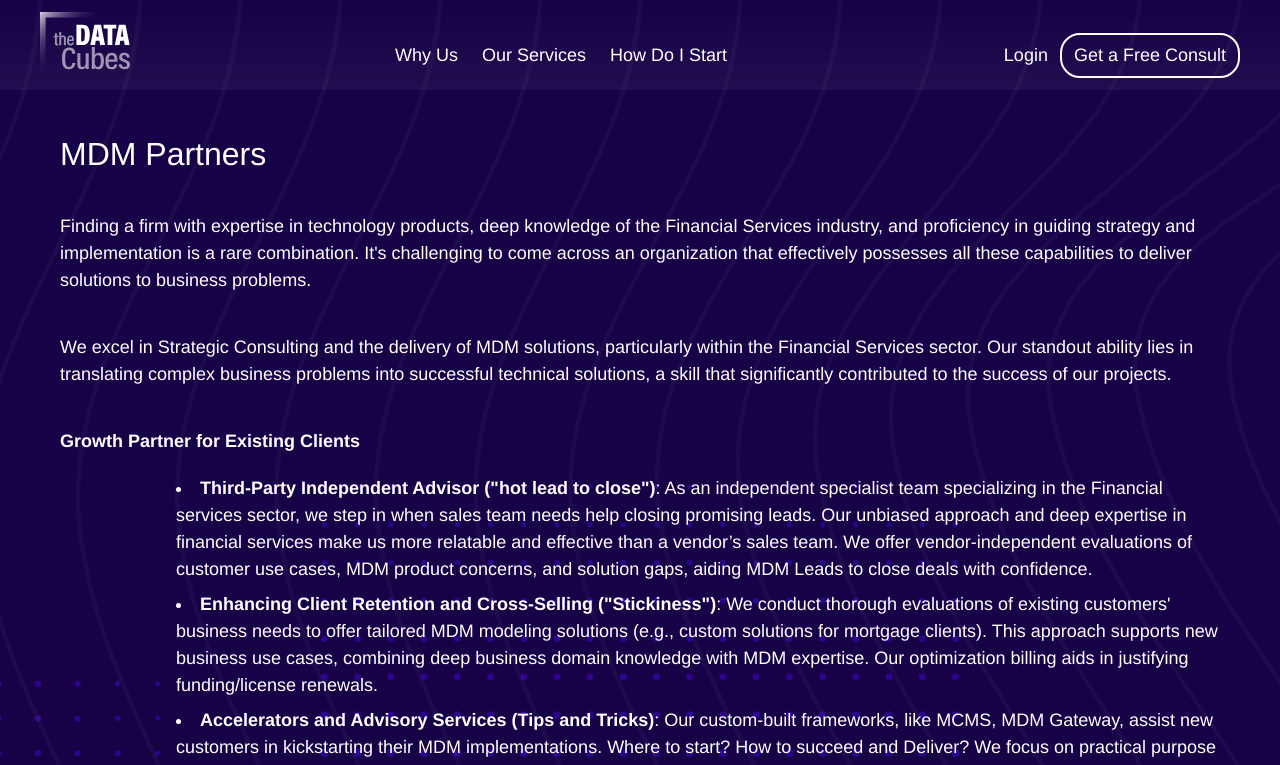
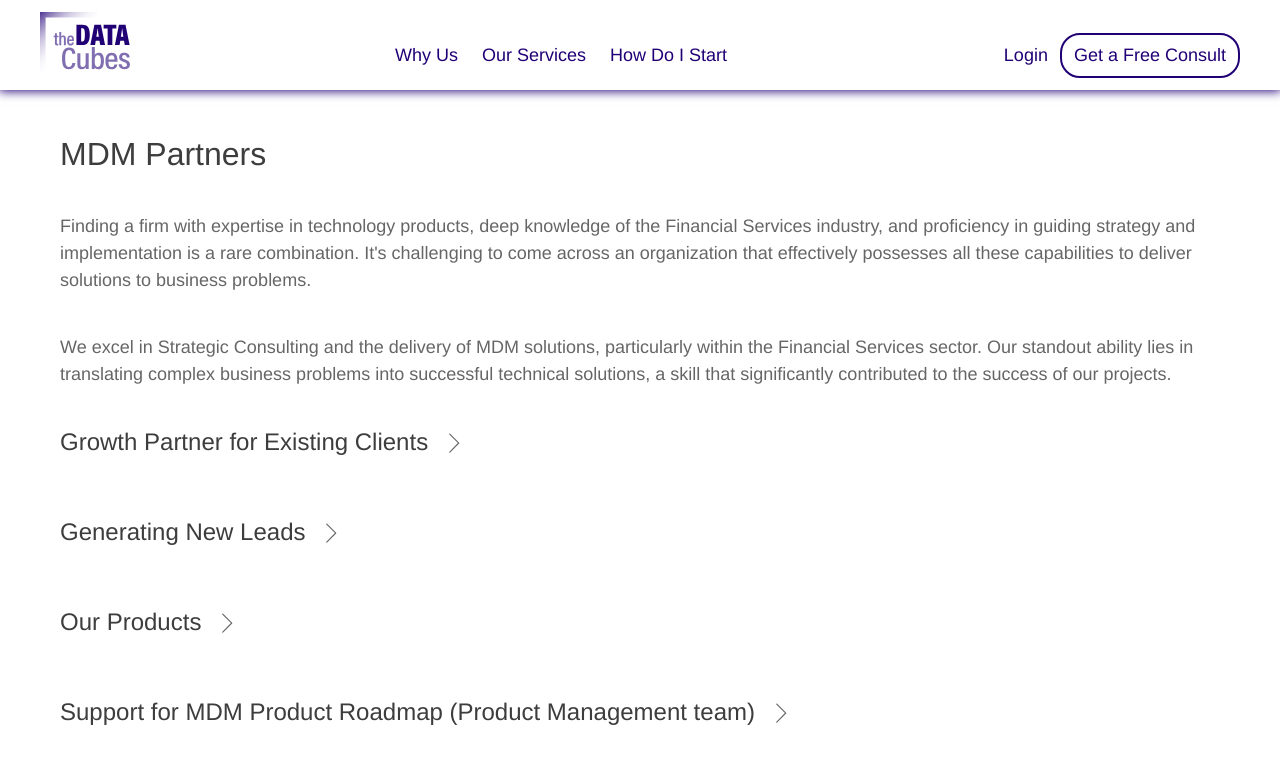
Before and after one commit to TheDataCubes-com/thedatacubes-com.github.io, a Nuxt app: page /mdm-partners in a window 1280 px wide. Shown: the top 765 px of the page. Built offline with nearby package versions, Linux system fonts and the light colour scheme.

Commit message:
ref: part page

```diff
--- a/app.vue
+++ b/app.vue
@@ -95,6 +95,10 @@ p, a, span, button, li {
 p {
     line-height: 1.5;
 }
+b {
+    font-size: 24px;
+    color: #666666;
+}
 #__nuxt {
     position: relative;
     display: flex;
@@ -133,7 +137,7 @@ p {
     h3 {
         font-size: 28px;
     }
-    p, a, span, li {
+    p, a, span, li, b {
         font-size: 22px;
     }
     .main {
@@ -150,7 +154,7 @@ p {
     h3 {
         font-size: 26px;
     }
-    p, a, span li {
+    p, a, span, li, b {
         font-size: 20px;
     }
 }
@@ -161,7 +165,7 @@ p {
     h3 {
         font-size: 24px;
     }
-    p, a, span, li {
+    p, a, span, li, b {
         font-size: 18px;
     }
 }
--- a/components/Background.vue
+++ b/components/Background.vue
@@ -1,10 +1,11 @@
 <template>
   <div
+    v-if="!partnersPage"
     :style="!isMain ? 'height:100%;' : ''"
     :class="[
       'background__item',
       'background',
-      {'background--static': !isMain}
+      {'background--static': !isMain},
     ]"
   >
     <div class="background__item background__lines"/>
@@ -25,7 +26,6 @@
     />
     <bgDotsLine v-if="!partnersPage" class="dotsLine--2"/>
     <bgAngles class="background__angles" />
-
   </div>
 </template>
 
--- a/pages/mdm-partners.vue
+++ b/pages/mdm-partners.vue
@@ -1,13 +1,30 @@
 <template>
   <article class="main partners">
     <h1>MDM Partners</h1>
+    <p>Finding a firm with expertise in technology products, deep knowledge of the Financial Services industry, and proficiency in guiding strategy and implementation is a rare combination. It's challenging to come across an organization that effectively possesses all these capabilities to deliver solutions to business problems.</p>
+    <p>We excel in Strategic Consulting and the delivery of MDM solutions, particularly within the Financial Services sector. Our standout ability lies in translating complex business problems into successful technical solutions, a skill that significantly contributed to the success of our projects.</p>
     <div
       v-for="({text, bullets}, index) in pageText"
       :key="index"
       class="partners__text"
     >
-      <p v-html="text" />
-      <ul v-if="bullets" class="partners__bullets">
+      <h3 @click="() => setActive(index)">
+        {{text}}
+        <svg
+          height="30px"
+          width="30px"
+          xmlns="http://www.w3.org/2000/svg" xmlns:xlink="http://www.w3.org/1999/xlink"
+          viewBox="0 0 50 50"
+          :class="{'partners__arrow': index===active}"
+        >
+        <path fill="#666666" d="M15.563,40.836c0.195,0.195,0.451,0.293,0.707,0.293s0.512-0.098,0.707-0.293l15-15
+	c0.391-0.391,0.391-1.023,0-1.414l-15-15c-0.391-0.391-1.023-0.391-1.414,0s-0.391,1.023,0,1.414l14.293,14.293L15.563,39.422
+	C15.172,39.813,15.172,40.446,15.563,40.836z"/>
+        </svg>
+      </h3>
+      <ul v-if="bullets"
+        :class="['partners__bullets', {'expand': index === active}]"
+      >
         <li v-for="(bullet, index) in bullets" :key="index" v-html="bullet" />
       </ul>
     </div>
@@ -15,17 +32,14 @@
 </template>
 
 <script setup>
+const active = ref(null);
+const setActive = (i) => {
+  console.log(i)
+  active.value =   active.value === i ? null : i;
+}
 const pageText = ref([
   {
-    text: "Finding a firm with expertise in technology products, deep knowledge of the Financial Services industry, and proficiency in guiding strategy and implementation is a rare combination. It's challenging to come across an organization that effectively possesses all these capabilities to deliver solutions to business problems.",
-    bullets: null
-  },
-  {
-    text: "We excel in Strategic Consulting and the delivery of MDM solutions, particularly within the Financial Services sector. Our standout ability lies in translating complex business problems into successful technical solutions, a skill that significantly contributed to the success of our projects.",
-    bullets: null
-  },
-  {
-    text: "<b>Growth Partner for Existing Clients</b>",
+    text: "Growth Partner for Existing Clients",
     bullets: [
       '<b>Third-Party Independent Advisor ("hot lead to close")</b>: As an independent specialist team specializing in the Financial services sector, we step in when sales team needs help closing promising leads. Our unbiased approach and deep expertise in financial services make us more relatable and effective than a vendor’s sales team. We offer vendor-independent evaluations of customer use cases, MDM product concerns, and solution gaps, aiding MDM Leads to close deals with confidence.',
       `<b>Enhancing Client Retention and Cross-Selling ("Stickiness")</b>: We conduct thorough evaluations of existing customers' business needs to offer tailored MDM modeling solutions (e.g., custom solutions for mortgage clients). This approach supports new business use cases, combining deep business domain knowledge with MDM expertise. Our optimization billing aids in justifying funding/license renewals.`,
@@ -34,7 +48,7 @@ const pageText = ref([
     ]
   },
   {
-    text: "<b>Generating New Leads</b>",
+    text: "Generating New Leads",
     bullets: [
       `<b>Leveraging Personal Networks in FinServ</b>: Our extensive personal network within the FinServ industry serves as a valuable resource for generating new leads. These connections are pivotal in identifying potential clients who can benefit from the product.`,
       `<b>Collaboration with Technology Partners</b>: We collaborate with technology partners like Salesforce to enhance client understanding in differentiating between products such as SFDC, CDP, Customer Master, C360, MDM, and ER. Leading to creating opportunities for new leads for the right product fit.`,
@@ -43,18 +57,18 @@ const pageText = ref([
     ]
   },
   {
-    text: "<b>Our Products</b>",
+    text: "Our Products",
     bullets: [`FinServ velocity pack (+ potentially new leads source like DnB)`]
   },
   {
-    text: "<b>Support for MDM Product Roadmap (Product Management team)</b>",
+    text: "Support for MDM Product Roadmap (Product Management team)",
     bullets: [
       `<b>Expanding New Domains</b>: FinServ velocity pack.`,
       `<b>Client Engagement and Feedback Translation</b>: Regular meetings with MDM clients are vital in understanding their unique challenges and needs. Our team, equipped with both technical expertise and financial services domain knowledge, acts as a bridge. We translate client feedback and challenges into actionable insights for the Product Management team, ensuring that the MDM product roadmap aligns closely with client requirements and industry trends.`
     ]
   },
   {
-    text: "<b>Support for MDM Product Technology</b>",
+    text: "Support for MDM Product Technology",
     bullets: [
       `<b>IA</b>: Review`,
       `<b>Advisory Service on Feasibility</b>: We provide critical insights into what will or will not work for specific features (e.g., industry standard models adoption).`,
@@ -63,6 +77,8 @@ const pageText = ref([
     ]
   },
 ]);
+const changeHeader = inject("changeHeader");
+changeHeader(true)
 </script>
 
 <style>
@@ -71,15 +87,12 @@ const pageText = ref([
 }
 .partners h1 {
     max-width: 80%;
-    color: white;
+    font-size: 32px;
 }
 .partners__text {
     display: flex;
     flex-direction: column;
     gap: 20px
-}
-.partners__text * {
-    color: white;
 }
 .partners__bullets {
     color: white;
@@ -88,6 +101,23 @@ const pageText = ref([
     gap: 8px;
     list-style: disc inside;
     width: 100%;
+    height: fit-content;
+    max-height: 0;
+    overflow: hidden;
+    transition: max-height 0.3s ease;
+}
+.partners__text h3 {
+    display: flex;
+    gap: 12px;
+    place-content: center;
+    align-self: flex-start;
+    cursor: pointer;
+}
+.partners__text>h3>svg {
+    transition: rotate 0.3s ease;
+}
+.expand {
+    max-height: 100vh;
 }
 .partners__bullets > li {
     line-height: 1.5;
@@ -96,4 +126,7 @@ const pageText = ref([
     place-self: flex-end;
     font-weight: 300;
 }
+.partners__arrow {
+    rotate: 90deg;
+}
 </style>
```
